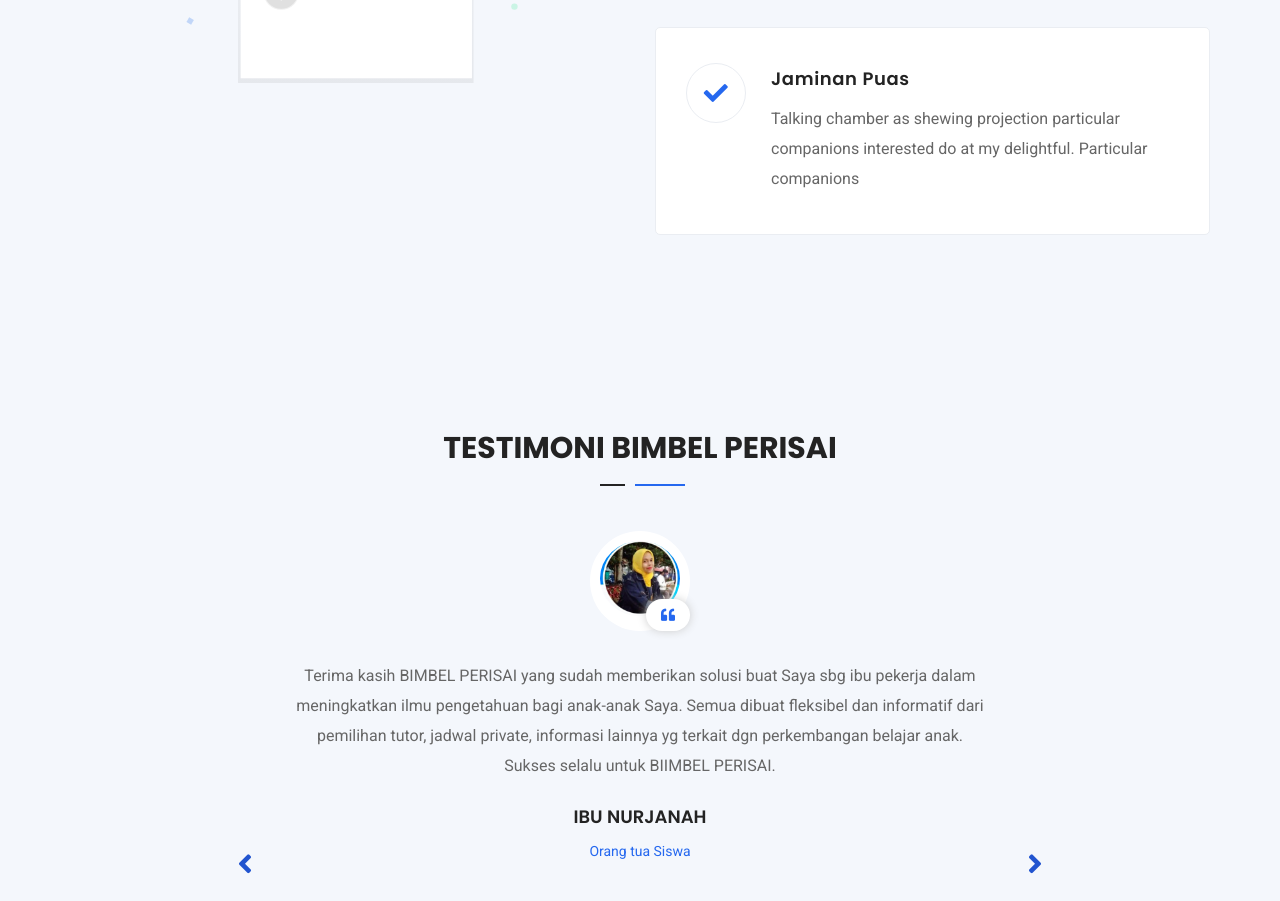
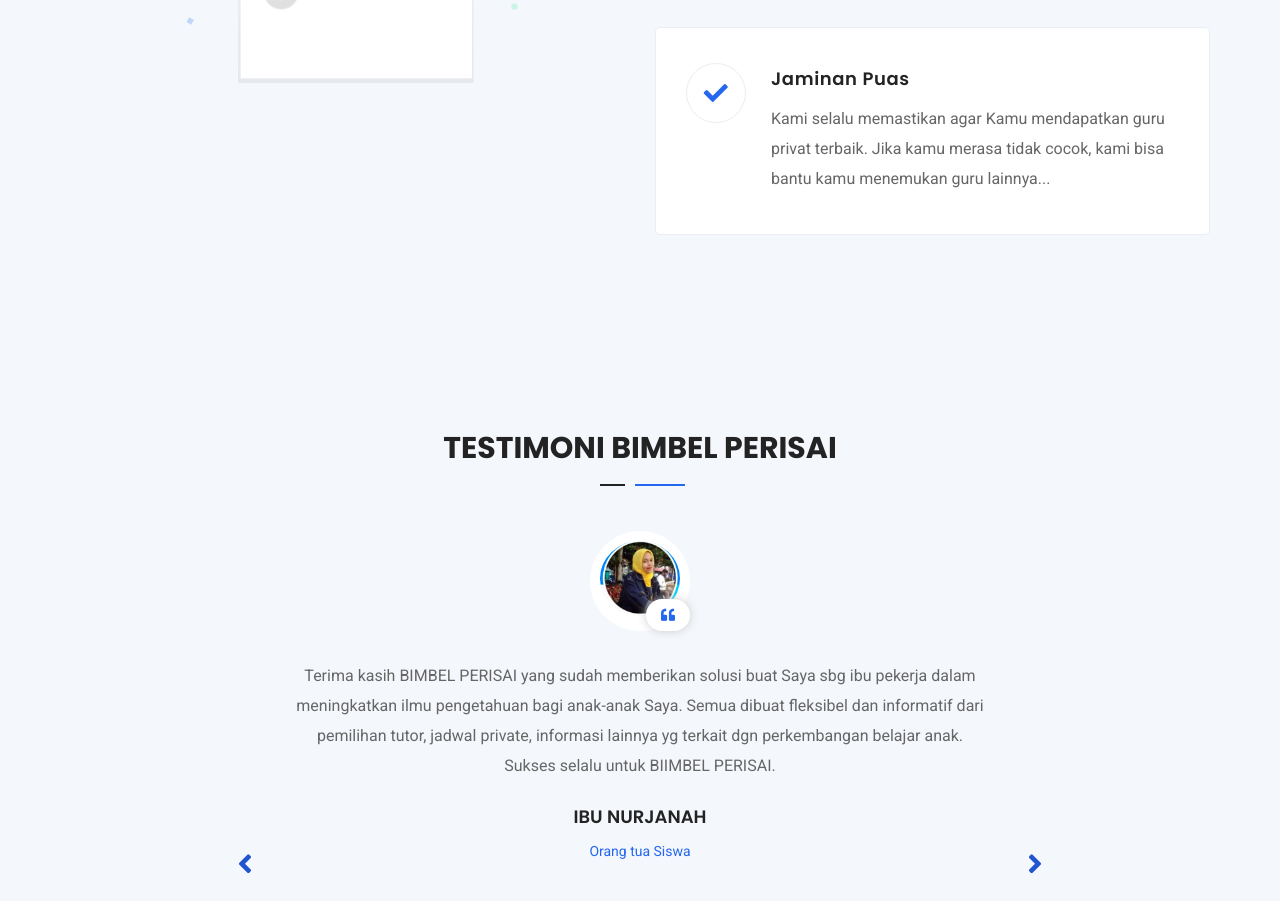
Before and after one commit to farhansyam/perisai, a plain HTML site: page index.html in a window 1280 px wide. Shown: the part 2529-3430 px from the top of the page. Drawn offline with Linux system fonts and the light colour scheme; files whose address does not match are found by name.

Commit message:
update lagi

```diff
--- a/index.html
+++ b/index.html
@@ -301,7 +301,8 @@
                                 <div class="content">
                                     <h4>Jaminan Puas</h4>
                                     <p>
-                                        Talking chamber as shewing projection particular companions interested do at my delightful. Particular companions
+                                        Kami selalu memastikan agar Kamu mendapatkan guru privat terbaik. Jika kamu merasa tidak cocok, kami bisa bantu kamu
+                                        menemukan guru lainnya...
                                     </p>
                                 </div>
                             </li>
```
